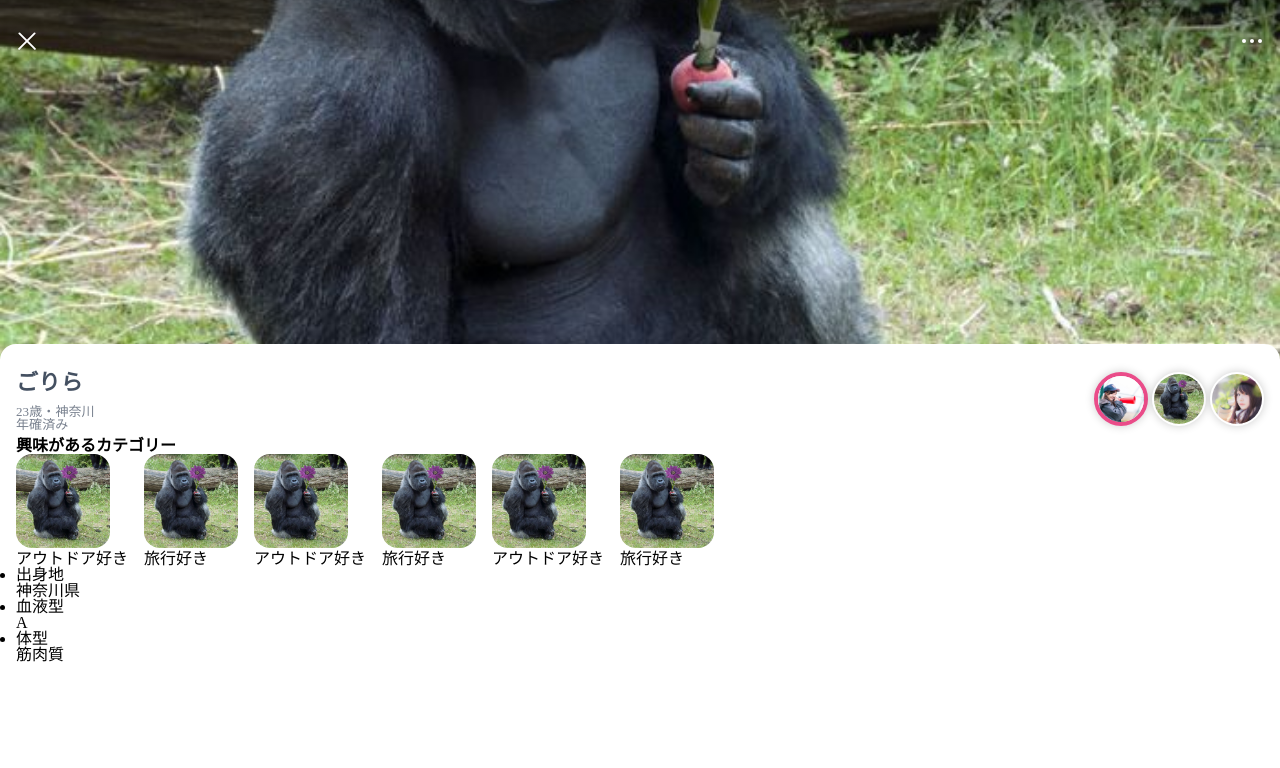
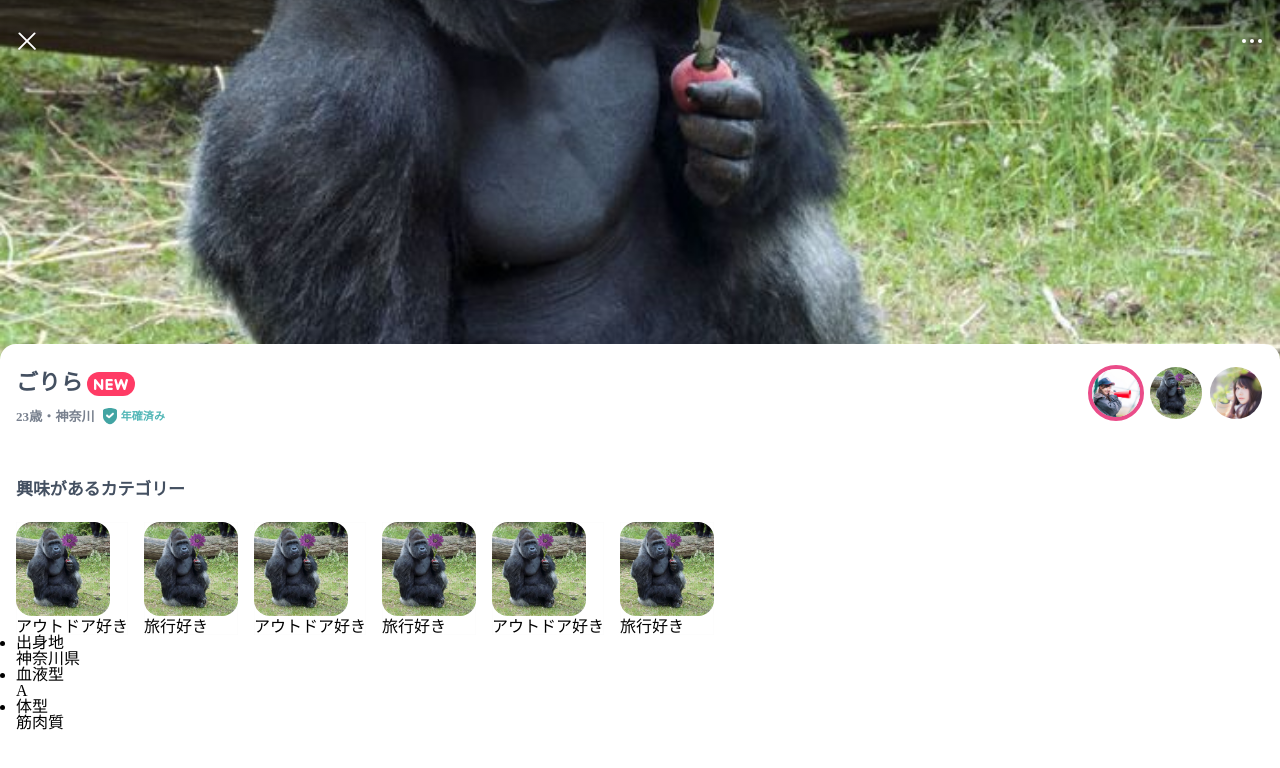
Before and after one commit to Let-s-Hack/capple, a React (Create React App) app: page /detail in a window 1280 px wide. Shown: the top 768 px of the page. Built offline with nearby package versions, Linux system fonts and the light colour scheme.

Commit message:
詳細途中

```diff
--- a/src/assets/stylesheets/variables.tsx
+++ b/src/assets/stylesheets/variables.tsx
@@ -5,4 +5,5 @@ export const color = {
   subText: '#78808e',
   accentText: '#ea4c89',
   accent: '#ff3b65',
+  success: '#50B6B6',
 }
--- a/src/pages/detail.tsx
+++ b/src/pages/detail.tsx
@@ -2,8 +2,9 @@ import * as React from 'react';
 import styled from 'styled-components';
 import { color } from '../assets/stylesheets/variables';
 import iconClose from '../assets/images/icons/close_.svg';
-// import iconConfirmation from '../assets/images/icons/confirmation.svg';
+import iconConfirmation from '../assets/images/icons/confirmation.svg';
 import iconOption from '../assets/images/icons/option.svg';
+import iconNew from '../assets/images/icons/new.svg';
 import userImage01 from '../assets/images/users/user-image04.jpg';
 import userImage02 from '../assets/images/users/user-image01.jpg';
 import userImage03 from '../assets/images/users/user-image03.jpg';
@@ -151,7 +152,7 @@ const OptionButton = styled.div`
 const Profile = styled.div`
   position: relative;
   z-index: 100;
-  padding: 28px 16px 0 16px;
+  padding: 0 16px;
   margin-top: -16px;
   border-radius: 16px 16px 0;
   background: white;
@@ -163,31 +164,63 @@ const ProfileMain = styled.div`
 
 const MainTextGroup = styled.div`
   flex: 1 0 auto;
+  margin-top: 28px;
+  font-weight: bold;
 `;
 
 const MainTitle = styled.h2`
+  display: flex;
   margin-bottom: 11px;
   font-size: 22px;
   letter-spacing: 0.37px;
   color: ${color.text};
 `;
 
+const New = styled.span`
+  display: block;
+  width: 48px;
+  height: 24px;
+  margin-left: 4px;
+  border-radius: 24px;
+  background: ${color.accent} url(${iconNew}) center / 70% no-repeat;
+`;
+
 const Text = styled.p`
+  display: flex;
+  align-items: center;
   font-size: 13px;
   letter-spacing: 0.1px;
   color: ${color.subText};
 `;
 
-const New = styled.span``;
+const Confirmation = styled.span`
+  display: flex;
+  align-items: center;
+  margin-left: 8px;
+  font-size: 11px;
+  color: ${color.success};
+  letter-spacing: 0.08px;
 
-const Confirmation = styled.p``;
+  &::before {
+    content: '';
+    width: 14px;
+    height: 18px;
+    margin-right: 4px;
+    background: url(${iconConfirmation}) center / contain no-repeat;
+  }
+`;
 
-const Title = styled.h3``;
+const Title = styled.h3`
+  font-size: 17px;
+  color: ${color.text};
+  letter-spacing: -0.1px;
+`;
 
 const ThumbnailList = styled.ul`
   display: flex;
+  align-items: center;
   justify-content: flex-end;
-  margin: 0 0 12px auto;
+  margin: 21px 0 12px auto;
   list-style: none;
 `;
 
@@ -196,11 +229,10 @@ interface IThumbnail {
 };
 
 const Thumbnail = styled.li`
-  flex: 0 0 54px;
-  height: 54px;
+  flex: 0 0 56px;
+  height: 56px;
   border-radius: 50%;
   background: white;
-  box-shadow: 0 0 10px rgba(0, 0, 0, 0.2);
   overflow: hidden;
   box-sizing: border-box;
   border: solid ${(props: IThumbnail) => props.isActive ? color.accentText + ' 4px' : 'white 2px'};
@@ -217,18 +249,21 @@ const Thumbnail = styled.li`
   }
 `;
 
-const CategoryGroup = styled.div``;
+const CategoryGroup = styled.div`
+  margin-top: 48px;
+`;
 
 const CategoryList = styled.ul`
   display: flex;
   width: 100vw;
   overflow: auto;
-  margin-left: -16px;
+  margin: 24px 0 0 -16px;
   list-style: none;
 `;
 
 const CategoryCard = styled.li`
   margin-left: 16px;
+  box-shadow: inset 0 0 1px rgba(0, 0, 0, 0.08);
 `;
 
 const CategoryImage = styled.img`
```
Also changed, not shown: src/assets/images/icons/confirmation.svg.
